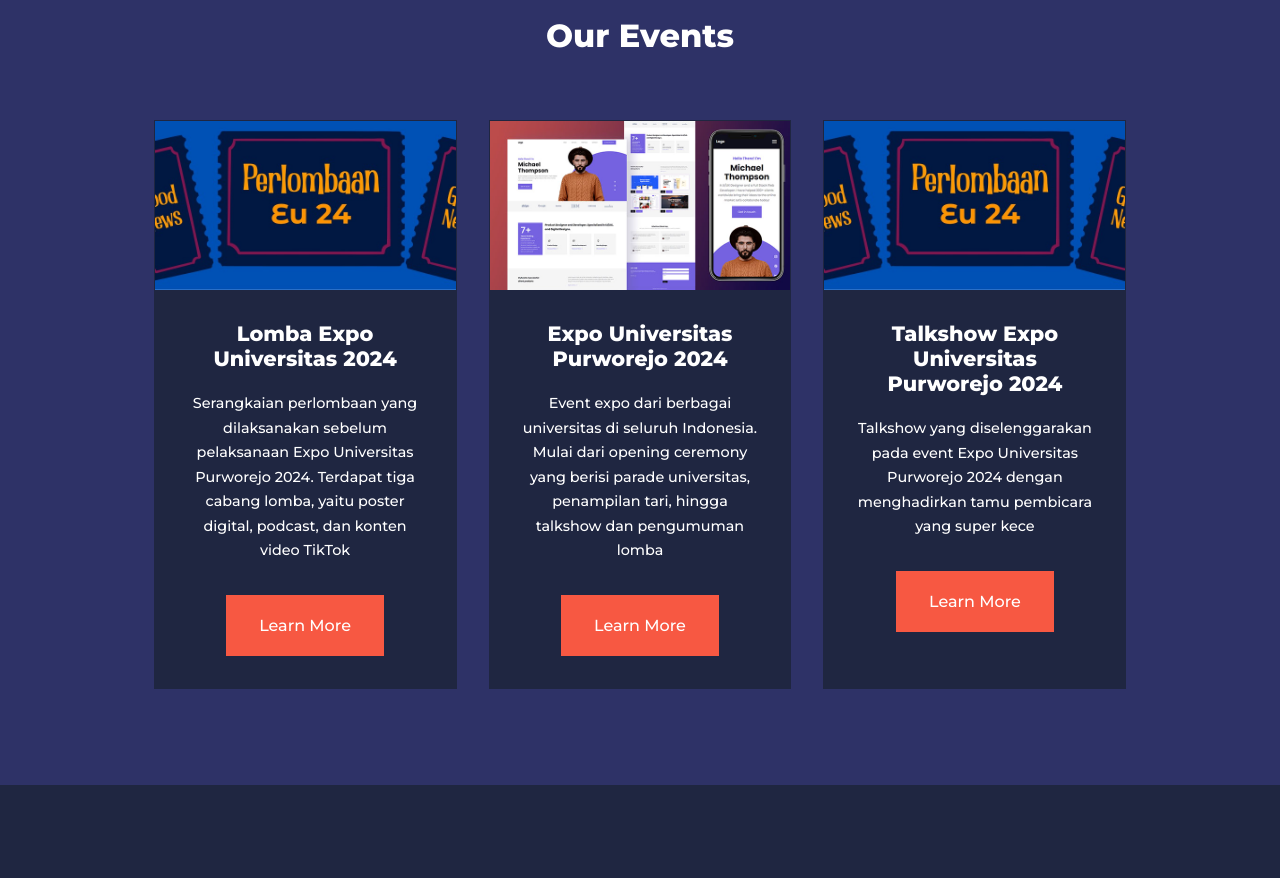
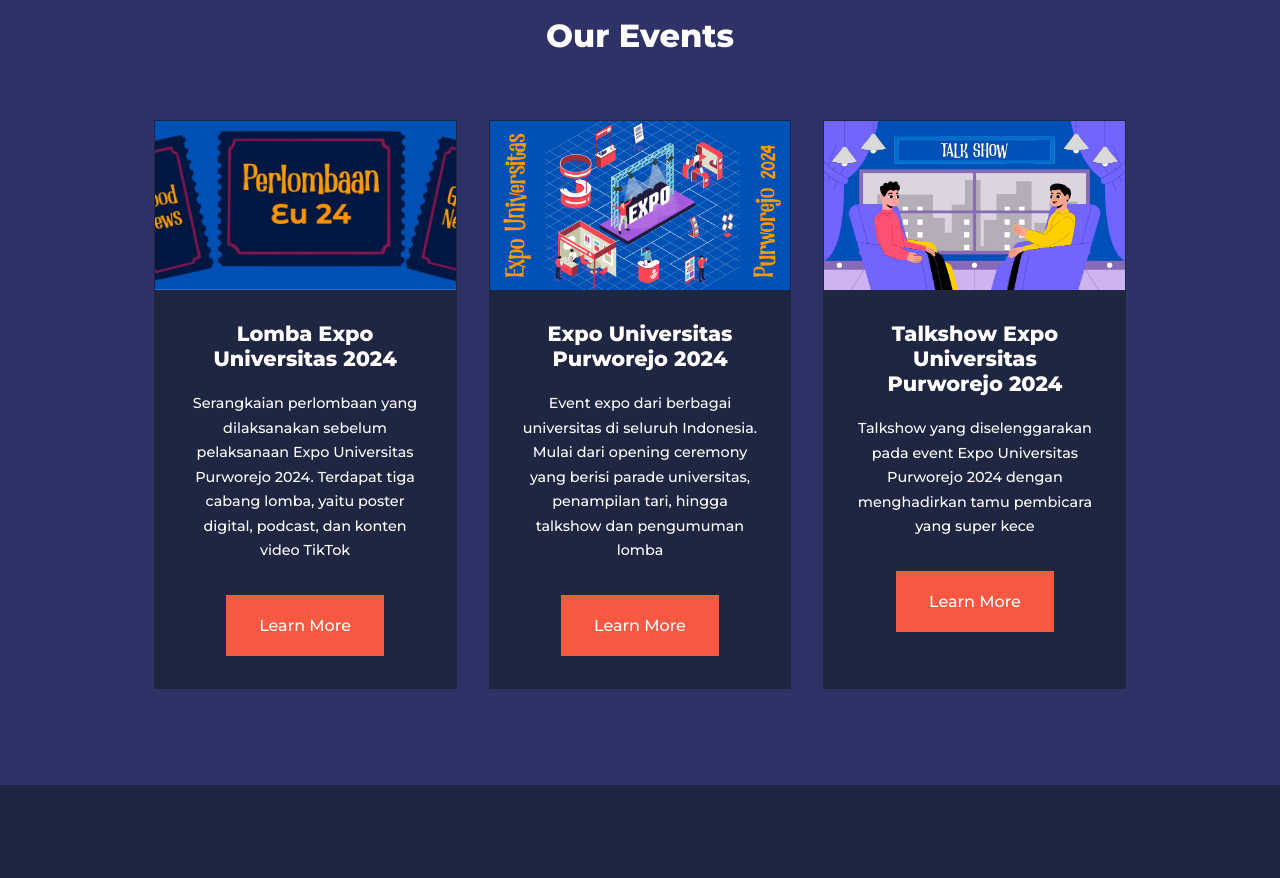
Before and after one commit to expouniversitaspwr/expouniversitaspwr.github.io, a plain HTML site: page index.html in a window 1280 px wide. Shown: the part 2000-2878 px from the top of the page. Drawn offline with nearby package versions, Linux system fonts and the light colour scheme.

Commit message:
commit-change-imgevents

```diff
--- a/index.html
+++ b/index.html
@@ -184,7 +184,7 @@
 
         <article class="course_middle">
           <div class="course_image">
-            <img src="./images/course2.jpg" />
+            <img src="./images/expo-banner.jpg" />
           </div>
           <div class="course_info">
             <h4>Expo Universitas Purworejo 2024</h4>
@@ -199,7 +199,7 @@
 
         <article class="course_right">
           <div class="course_image">
-            <img src="./images/lomba-banner.jpg" />
+            <img src="./images/talkshow-banner.jpg" />
           </div>
           <div class="course_info">
             <h4>Talkshow Expo Universitas Purworejo 2024</h4>
```
Also changed, not shown: events.html (+1 -1 lines), images/course2.jpg (deleted), images/expo-banner.jpg (added), images/header-talkshow.svg (added), images/talkshow-banner.jpg (added).
